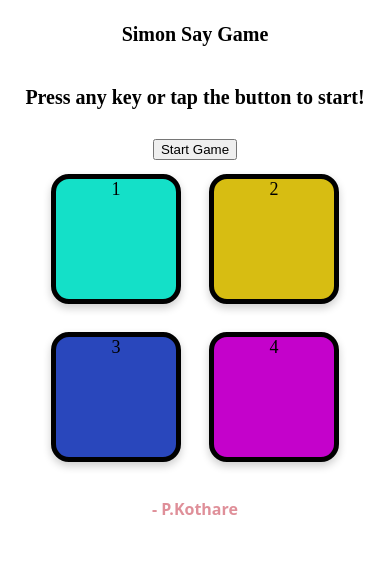
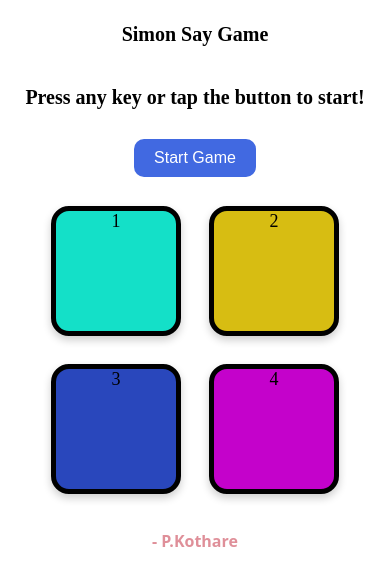
Before and after one commit to PratikKothare123/simon-says-game, a plain HTML site: page index.html in a window 390 px wide. Drawn offline with Linux system fonts and the light colour scheme.

Commit message:
Update style.css
New start button for mobile css style

```diff
--- a/style.css
+++ b/style.css
@@ -72,9 +72,24 @@ h4{
 }
 h4:hover{
     opacity: 1;
-
 }
 h1:hover{
     color: royalblue;
     opacity: 0.8;
 }
+
+#start-btn {
+  padding: 10px 20px;
+  font-size: 16px;
+  background-color: royalblue;
+  color: white;
+  border: none;
+  border-radius: 10px;
+  margin-bottom: 15px;
+  cursor: pointer;
+  transition: 0.3s;
+}
+
+#start-btn:hover {
+  background-color: #345fc3;
+}
```
